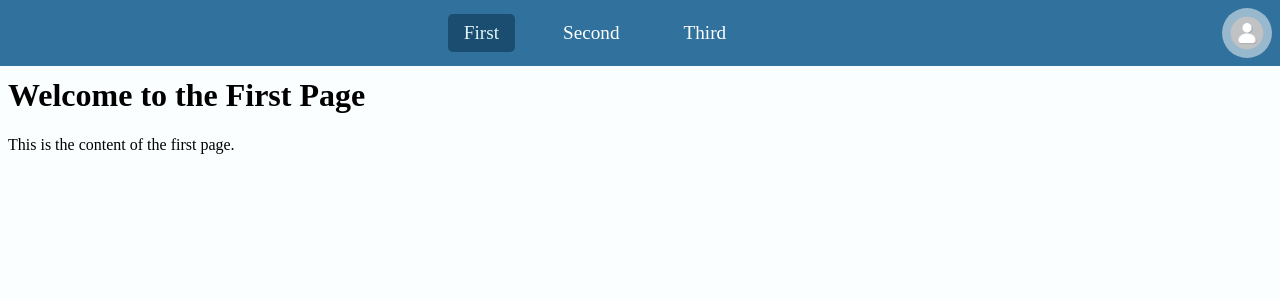
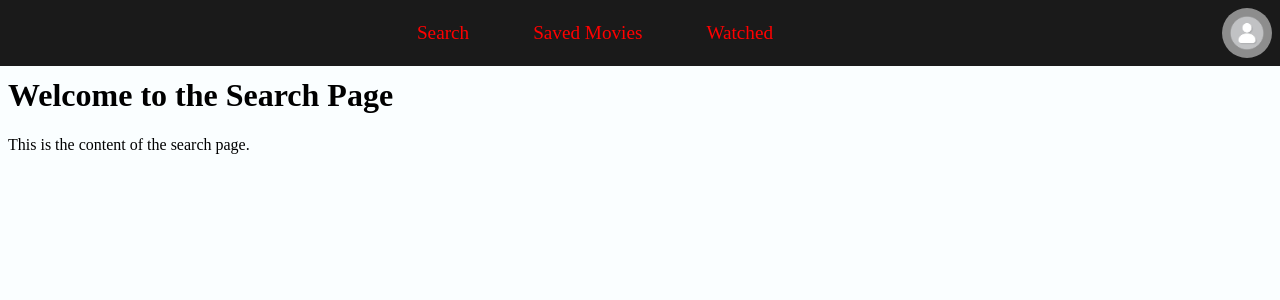
Before and after one commit to emeraldspruce/SEO-Project-2, a Flask app: page / in a window 1280 px wide. Shown: the top 300 px of the page. Run offline with Flask 3, Linux system fonts and the light colour scheme.

Commit message:
renamed some files and added some dummy movie values for separate page testing

```diff
--- a/app.py
+++ b/app.py
@@ -2,17 +2,32 @@ from flask import Flask, render_template
 
 app = Flask(__name__)
 
+# Sample movie data
+movies = [
+    {"id": 1, "title": "Inception", "rating": 8.8, "summary": "A mind-bending thriller."},
+    {"id": 2, "title": "Interstellar", "rating": 8.6, "summary": "A journey through space and time."},
+    {"id": 3, "title": "The Dark Knight", "rating": 9.0, "summary": "A gritty superhero film."},
+]
+
 @app.route("/")
-def first():
-    return render_template("first.html")
+def search():
+    return render_template("search.html")
 
-@app.route("/second.html")
-def second():
-    return render_template("second.html")
+@app.route("/my_movies.html")
+def my_movies():
+    return render_template("my_movies.html", movies=movies)
 
-@app.route("/third.html")
-def third():
-    return render_template("third.html")
+@app.route("/watched.html")
+def watched():
+    return render_template("watched.html")
+
+@app.route("/movie/<int:movie_id>")
+def movie_detail(movie_id):
+    # Look up the movie in your database or list
+    movie = next((m for m in movies if m["id"] == movie_id), None)
+    if movie is None:
+        abort(404)
+    return render_template("movie_detail.html", movie=movie)
 
 if __name__ == "__main__":
     app.run(debug=True)
--- a/static/style.css
+++ b/static/style.css
@@ -6,7 +6,7 @@
     left: 50%;
     transform: translateX(-50%);
     padding: 0.5rem 1rem;
-    background-color: #30719d;
+    background-color: #1a1a1a;
     z-index: 1000;
     display: flex;
     gap: 2rem; /* space between nav links */
@@ -28,7 +28,7 @@
 }
 
 .nav-link {
-    color: white;
+    color: rgb(255, 0, 0);
     text-decoration: none;
     font-size: 1.2rem;
     padding: 0.5rem 1rem;
@@ -36,13 +36,13 @@
 }
 
 .nav-link.active {
-    background-color: #1a4d6f; /* darker shade for active link */
-    color: #e0f7fa; /* light color for contrast */
+    background-color: #2d2d2d; /* darker shade for active link */
+    color: #ff3838; /* light color for contrast */
 }
 
 .nav-link:hover {
-    background-color: #1a4d6f; /* darker shade on hover */
-    color: #e0f7fa; /* light color for contrast */
+    background-color: #2d2d2d; /* darker shade on hover */
+    color: #ff3838; /* light color for contrast */
 }
 
 html {
--- a/templates/base.html
+++ b/templates/base.html
@@ -12,9 +12,9 @@
     <header>
         <nav class="navbar" id="navbar">
             <div class="navbar-spacer"></div>
-            <a href="{{ url_for('first') }}" class="nav-link {% if active == 'first' %}active{% endif %}">First</a>
-            <a href="{{ url_for('second') }}" class="nav-link {% if active == 'second' %}active{% endif %}">Second</a>
-            <a href="{{ url_for('third') }}" class="nav-link {% if active == 'third' %}active{% endif %}">Third</a>
+            <a href="{{ url_for('search') }}" class="nav-link {% if active == 'first' %}active{% endif %}">Search</a>
+            <a href="{{ url_for('my_movies') }}" class="nav-link {% if active == 'my_movies' %}active{% endif %}">Saved Movies</a>
+            <a href="{{ url_for('watched') }}" class="nav-link {% if active == 'watched' %}active{% endif %}">Watched</a>
             <div class="navbar-spacer"></div>
             <img src="{{ url_for('static', filename='images/Default-Avatar.png') }}" alt="Profile Pic" style="height:50px;width:50px;border-radius:50%;">
         </nav>
--- a/templates/first.html
+++ /dev/null
@@ -1,9 +0,0 @@
-{% extends 'base.html' %}
-
-{% block title %}First{% endblock %}
-{% set active = 'first' %}
-
-{% block body %}
-<h1>Welcome to the First Page</h1>
-<p>This is the content of the first page.</p>
-{% endblock %}
--- /dev/null
+++ b/templates/search.html
@@ -0,0 +1,9 @@
+{% extends 'base.html' %}
+
+{% block title %}Search{% endblock %}
+{% set active = 'search' %}
+
+{% block body %}
+<h1>Welcome to the Search Page</h1>
+<p>This is the content of the search page.</p>
+{% endblock %}
```
Also changed, not shown: templates/movie_detail.html (added, +9 -0 lines), templates/my_movies.html (added, +16 -0 lines), templates/second.html (deleted, +0 -9 lines), templates/third.html (deleted, +0 -9 lines), templates/watched.html (added, +9 -0 lines).
